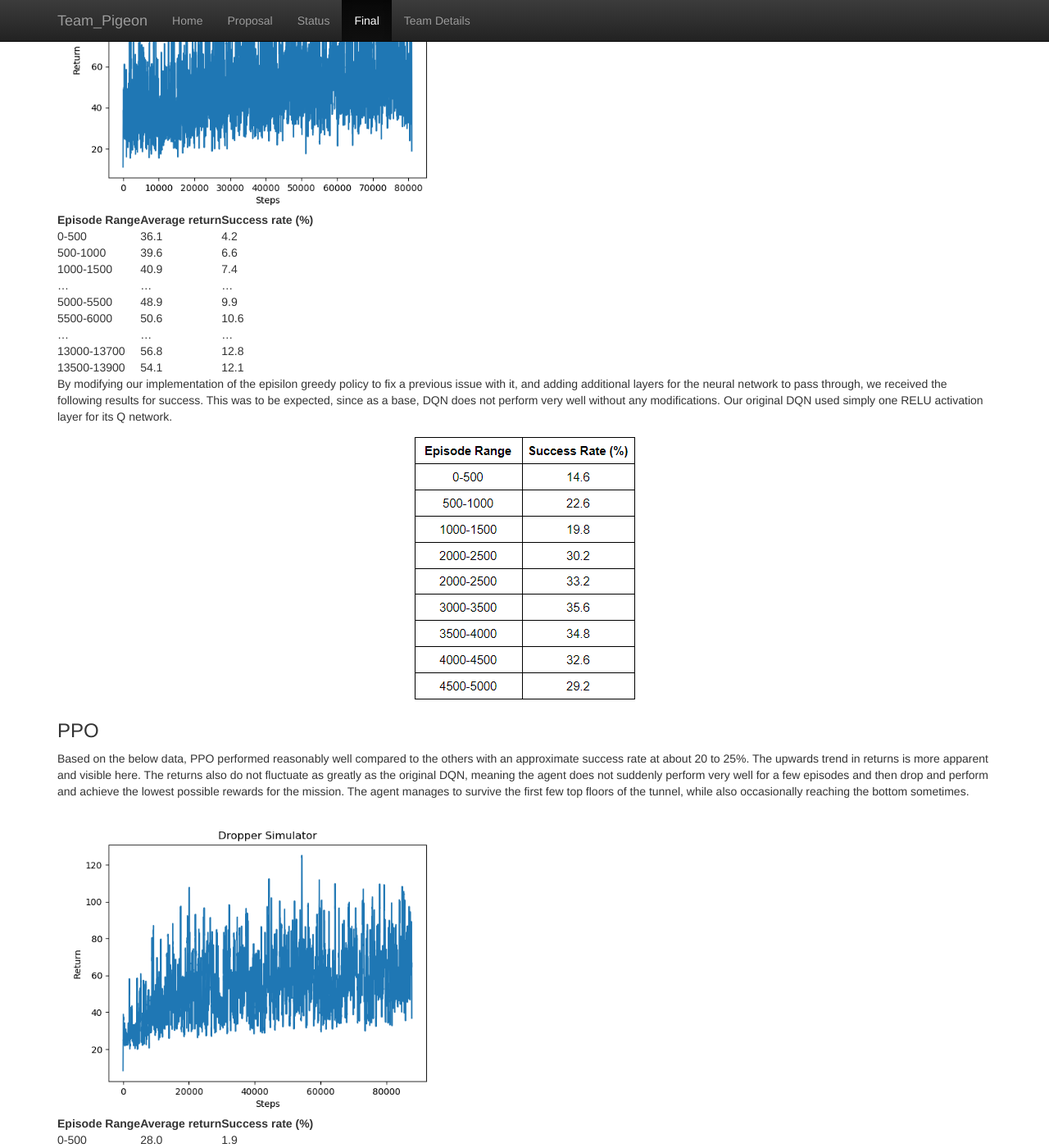
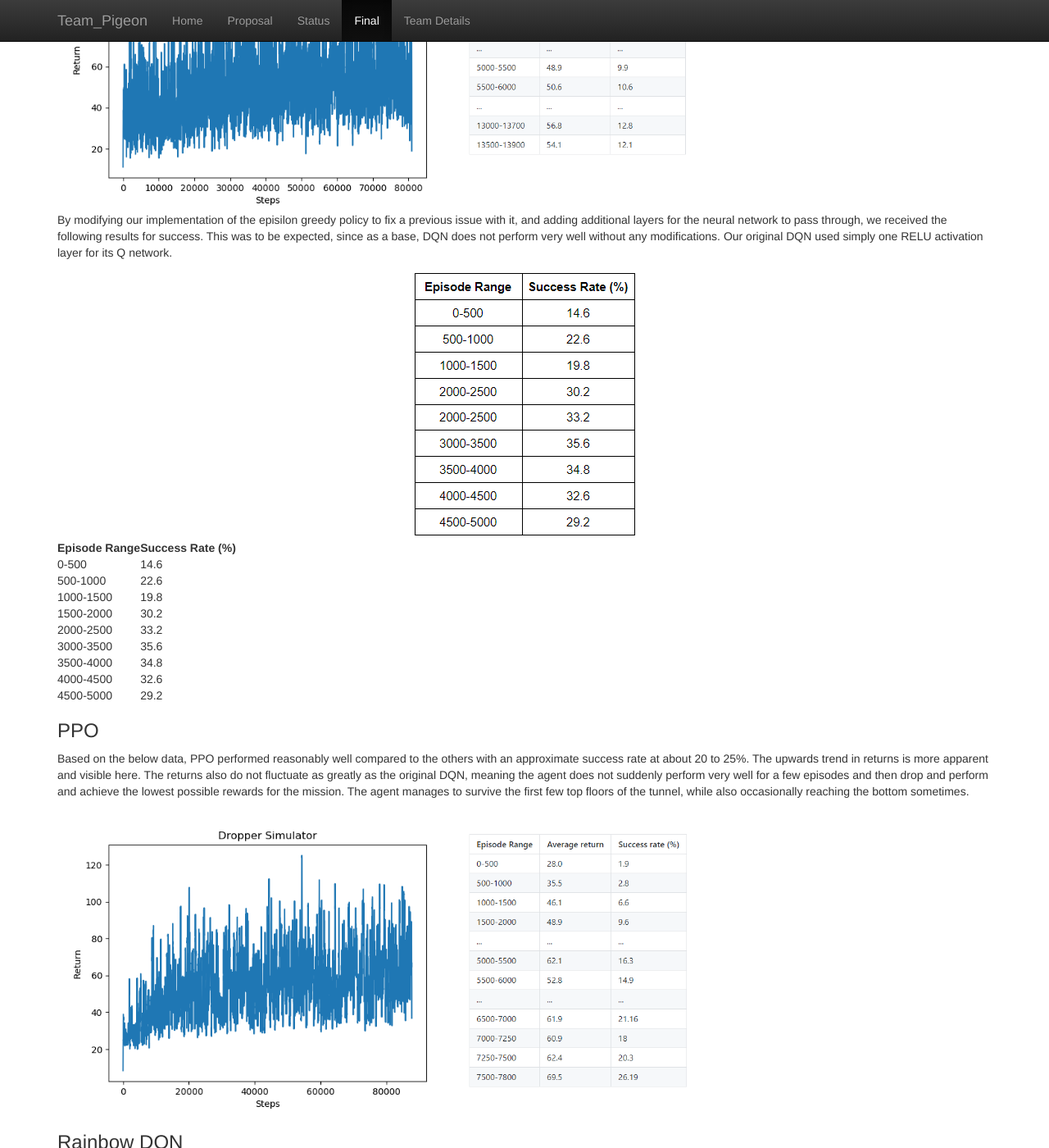
Before and after one commit to shanshs/Team-Pigeon, a Jekyll site: the page built from docs/final.md, in a window 1280 px wide and 1400 px high, scrolled down 3670 px. Shown: the whole window at 82% size. Built offline with Jekyll 4.4.1, drawn with Linux system fonts in a browser that asks for light colours; formulas are drawn with MathJax 3; some of the changed text lies outside the part shown.

Commit message:
added new images

```diff
--- a/docs/final.md
+++ b/docs/final.md
@@ -141,24 +141,24 @@ Based on the below data, it is seen that our original implementation of DQN was
 
 <table><tr>
 <td> <img src="returns_torch_dqn.png" alt="img1" style="width: 500px;"/> </td>
+<td> <img src="newsuccess_dqn1.PNG" alt="img2" style="width: 270px;"/> </td>
 </tr></table>
-
-| Episode Range   	| Average return   	| Success rate (%) 	|
-|-	|-	|-	|
-| 0-500 	| 36.1 	| 4.2 	|
-| 500-1000 	| 39.6 	| 6.6 	|
-| 1000-1500 	| 40.9 	| 7.4 	|
-| ... 	| ... 	| ... 	|
-| 5000-5500 	| 48.9 	| 9.9 	|
-| 5500-6000 	| 50.6 	| 10.6 	|
-| ... 	| ... 	| ... 	|
-| 13000-13700 	| 56.8 	| 12.8 	|
-| 13500-13900 	| 54.1 	| 12.1 	|
 
 By modifying our implementation of the episilon greedy policy to fix a previous issue with it, and adding additional layers for the neural network to pass through, we received the following results for success. This was to be expected, since as a base, DQN does not perform very well without any modifications. Our original DQN used simply one RELU activation layer for its Q network.
 
 <div style="text-align:center"><img src="success_dqn2.PNG	"/></div>
 
+| Episode Range   | Success Rate (%) |
+|-----------------|------------------|
+| 0-500           | 14.6             |
+| 500-1000        | 22.6             |
+| 1000-1500       | 19.8             |
+| 1500-2000       | 30.2             |
+| 2000-2500       | 33.2             |
+| 3000-3500       | 35.6             |
+| 3500-4000       | 34.8             |
+| 4000-4500       | 32.6             |
+| 4500-5000       | 29.2             |
 
 ### PPO
 
@@ -166,22 +166,8 @@ Based on the below data, PPO performed reasonably well compared to the others wi
 
 <table><tr>
 <td> <img src="returns_pponew.png" alt="img1" style="width: 500px;"/> </td>
+<td> <img src="newsuccess_ppo.PNG" alt="img2" style="width: 270px;"/> </td>
 </tr></table>
-
-| Episode Range   	| Average return   	| Success rate (%) 	|
-|-	|-	|-	|
-| 0-500 	| 28.0 	| 1.9 	|
-| 500-1000 	| 35.5 	| 2.8 	|
-| 1000-1500 	| 46.1 	| 6.6 	|
-| 1500-2000 	| 48.9 	| 9.6 	|
-| ... 	| ... 	| ... 	|
-| 5000-5500 	| 62.1 	| 16.3 	|
-| 5500-6000 	| 52.8 	| 14.9 	|
-| ... 	| ... 	| ... 	|
-| 6500-7000 	| 61.9 	| 21.16 	|
-| 7000-7250 	| 60.9 	| 18 	|
-| 7250-7500 	| 62.4 	| 20.3 	|
-| 7500-7800 	| 69.5 	| 26.19 	|
 
 ### Rainbow DQN
 
@@ -189,22 +175,8 @@ Based on the below data, the Rainbow DQN algorithm, using RLlib's DQN algorithm
 
 <table><tr>
 <td> <img src="returns-dqn-rainbow.png" alt="img1" style="width: 500px;"/> </td>
+<td> <img src="newsuccess_dqnRainbow.PNG" alt="img2" style="width: 270px;"/> </td>
 </tr></table>
-
-| Episode Range    	| Average return    	| Success rate (%)    	|
-|-	|-	|-	|
-| 0-200 	| 40.9 	| 10.4 	|
-| 200-400 	| 44.9 	| 12 	|
-| 400-600 	| 52.6 	| 17.5 	|
-| 600-800 	| 67.2 	| 29 	|
-| 800-1000 	| 77.1 	| 34.5 	|
-| 1000-1200 	| 81.5 	| 39 	|
-| ... 	| ... 	| ... 	|
-| 3200-3400 	| 102.2 	| 54.5 	|
-| 3400-3600 	| 99.8 	| 52.5 	|
-| 3600-3800 	| 97.2 	| 49.5 	|
-| 3800-4000 	| 92.9 	| 47.5 	|
-| 4000-4200 	| 99.6 	| 52 	|
 
 While we were expecting a possibly higher success rate for the agent for our project, an approximate estimate of 50% success is quite good. We noticed that increasing the rate of obstacles in the tunnel did in fact lower the average returns and rewards for the agent, since sometimes the agent would be put into difficult situations. For example, if the agent was placed on the bottom left corner of the tunnel and was forced to move to the top right corner, the agent would not have enough time to "see" the difficult obstacle and move over to the corner in time. We found the environment challenging enough for both humans and the agent.
 
```
Also changed, not shown: docs/newsuccess_dqn1.PNG (added), docs/newsuccess_dqnRainbow.PNG (added), docs/newsuccess_ppo.PNG (added).
